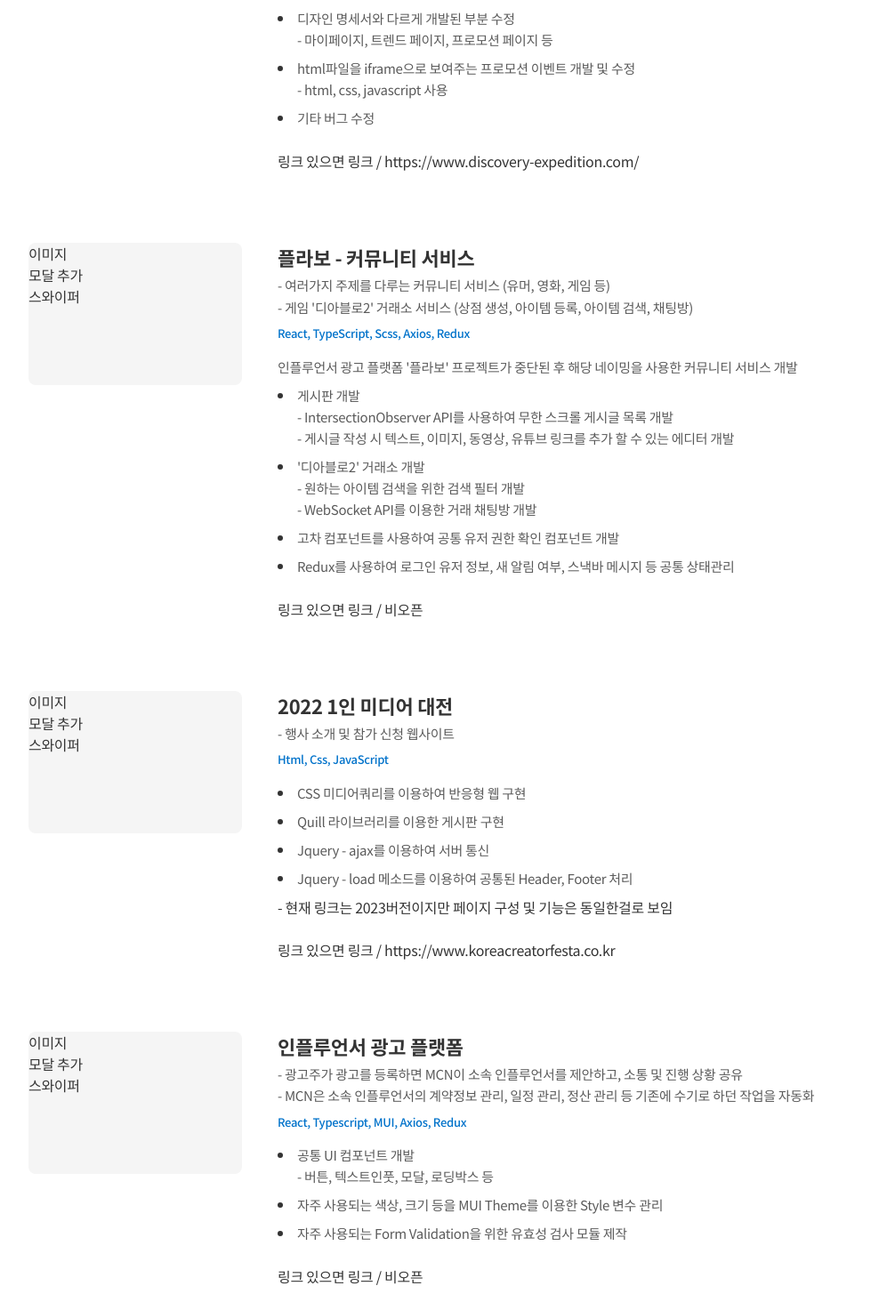
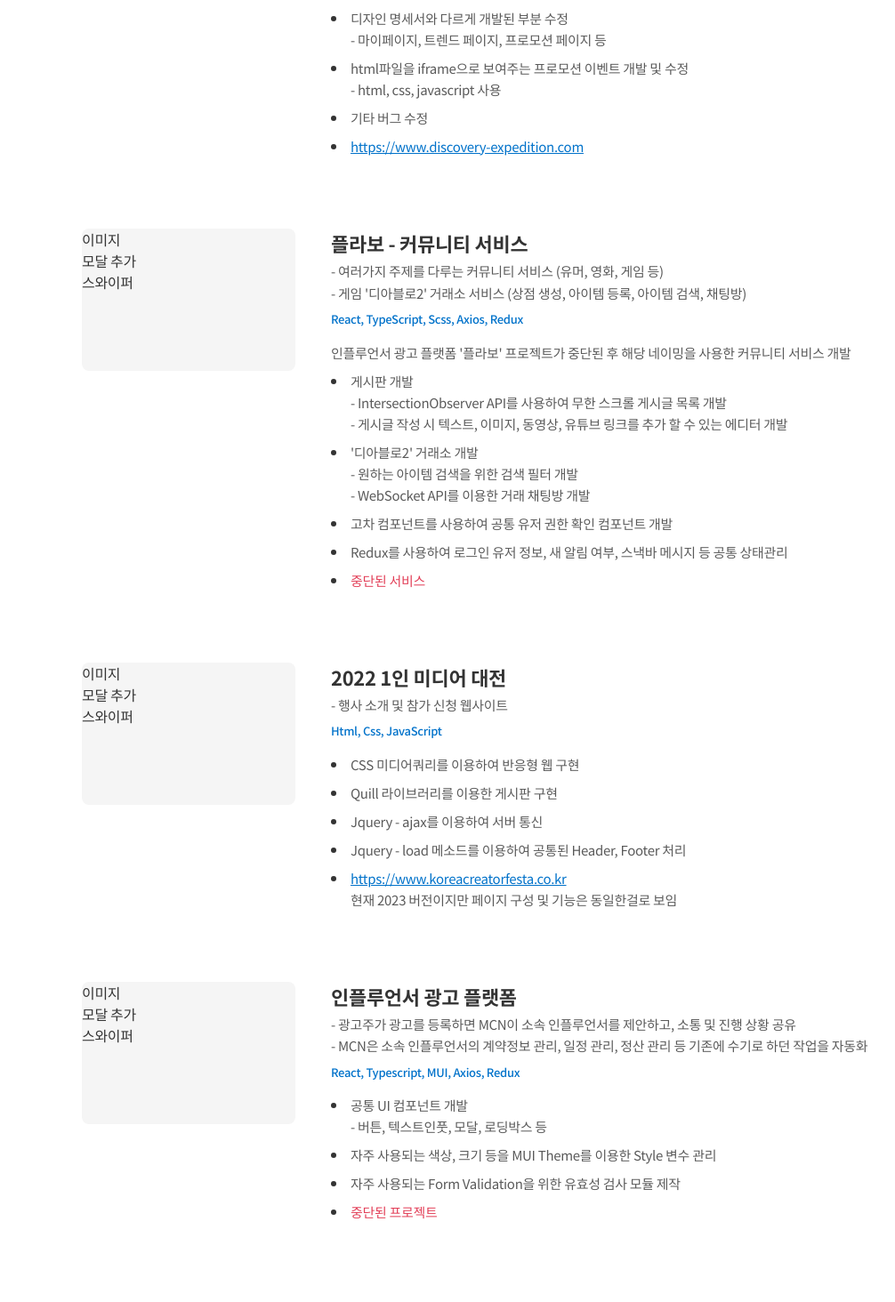
Before and after one commit to qpow1018/my-portfolio, a React (Create React App) app: page / in a window 1280 px wide. Shown: the part 1146-2610 px from the top of the page at 89% size, without its empty margins (68-1074 px from the left). Built offline with nearby package versions, Linux system fonts and the light colour scheme.

Commit message:
Feat: add Project links

```diff
--- a/src/components/Project/ProjectData/DiscoveryMall.tsx
+++ b/src/components/Project/ProjectData/DiscoveryMall.tsx
@@ -1,4 +1,5 @@
 import { Box } from '@mui/material';
+import theme from '@/style/theme';
 
 import ProjectDataContainer from './ProjectDataContainer';
 import ProjectText from './ProjectText';
@@ -11,7 +12,6 @@
         '- 의류 브랜드 \'디스커버리\'의 공식 온라인 쇼핑몰 리뉴얼 프로젝트',
       ]}
       skills={'Next.js, TypeScript, MUI, Axios'}
-      website='https://www.discovery-expedition.com/'
     >
       <Box sx={{ marginBottom: '8px' }}>
         <ProjectText type='dot'>
@@ -46,9 +46,24 @@
         </ProjectText>
       </Box>
 
+      <Box sx={{ marginBottom: '8px' }}>
+        <ProjectText type='dot'>
+          기타 버그 수정
+        </ProjectText>
+      </Box>
+
       <Box>
         <ProjectText type='dot'>
-          기타 버그 수정
+          <Box
+            component={'a'}
+            target='blank'
+            href='https://www.discovery-expedition.com'
+            sx={{
+              color: theme.color.primary,
+            }}
+          >
+            https://www.discovery-expedition.com
+          </Box>
         </ProjectText>
       </Box>
     </ProjectDataContainer>
--- a/src/components/Project/ProjectData/FlaboAdPlatform.tsx
+++ b/src/components/Project/ProjectData/FlaboAdPlatform.tsx
@@ -1,4 +1,5 @@
 import { Box } from '@mui/material';
+import theme from '@/style/theme';
 
 import ProjectDataContainer from './ProjectDataContainer';
 import ProjectText from './ProjectText';
@@ -12,7 +13,6 @@
         '- MCN은 소속 인플루언서의 계약정보 관리, 일정 관리, 정산 관리 등 기존에 수기로 하던 작업을 자동화',
       ]}
       skills={'React, Typescript, MUI, Axios, Redux'}
-      website='비오픈'
     >
       <Box sx={{ marginBottom: '8px' }}>
         <ProjectText type='dot'>
@@ -29,9 +29,20 @@
         </ProjectText>
       </Box>
 
-      <Box>
+      <Box sx={{ marginBottom: '8px' }}>
         <ProjectText type='dot'>
           자주 사용되는 Form Validation을 위한 유효성 검사 모듈 제작
+        </ProjectText>
+      </Box>
+
+      <Box>
+        <ProjectText
+          type='dot'
+          sx={{
+            color: theme.color.secondary
+          }}
+        >
+          중단된 프로젝트
         </ProjectText>
       </Box>
     </ProjectDataContainer>
--- a/src/components/Project/ProjectData/FlaboCommunity.tsx
+++ b/src/components/Project/ProjectData/FlaboCommunity.tsx
@@ -1,4 +1,5 @@
 import { Box } from '@mui/material';
+import theme from '@/style/theme';
 
 import ProjectDataContainer from './ProjectDataContainer';
 import ProjectText from './ProjectText';
@@ -12,7 +13,6 @@
         '- 게임 \'디아블로2\' 거래소 서비스 (상점 생성, 아이템 등록, 아이템 검색, 채팅방)',
       ]}
       skills={'React, TypeScript, Scss, Axios, Redux'}
-      website='비오픈'
     >
       <Box sx={{ marginBottom: '8px' }}>
         <ProjectText>
@@ -50,9 +50,20 @@
         </ProjectText>
       </Box>
 
-      <Box>
+      <Box sx={{ marginBottom: '8px' }}>
         <ProjectText type='dot'>
           Redux를 사용하여 로그인 유저 정보, 새 알림 여부, 스낵바 메시지 등 공통 상태관리
+        </ProjectText>
+      </Box>
+
+      <Box>
+        <ProjectText
+          type='dot'
+          sx={{
+            color: theme.color.secondary
+          }}
+        >
+          중단된 서비스
         </ProjectText>
       </Box>
     </ProjectDataContainer>
--- a/src/components/Project/ProjectData/MediaFestival.tsx
+++ b/src/components/Project/ProjectData/MediaFestival.tsx
@@ -1,4 +1,5 @@
 import { Box } from '@mui/material';
+import theme from '@/style/theme';
 
 import ProjectDataContainer from './ProjectDataContainer';
 import ProjectText from './ProjectText';
@@ -11,7 +12,6 @@
         '- 행사 소개 및 참가 신청 웹사이트',
       ]}
       skills={'Html, Css, JavaScript'}
-      website='https://www.koreacreatorfesta.co.kr'
     >
       <Box sx={{ marginBottom: '8px' }}>
         <ProjectText type='dot'>
@@ -37,8 +37,23 @@
         </ProjectText>
       </Box>
 
-      - 현재 링크는 2023버전이지만 페이지 구성 및 기능은 동일한걸로 보임
-
+      <Box>
+        <ProjectText type='dot'>
+          <Box
+            component={'a'}
+            target='blank'
+            href='https://www.koreacreatorfesta.co.kr'
+            sx={{
+              color: theme.color.primary
+            }}
+          >
+            https://www.koreacreatorfesta.co.kr
+          </Box>
+        </ProjectText>
+        <ProjectText type='indent'>
+          현재 2023 버전이지만 페이지 구성 및 기능은 동일한걸로 보임
+        </ProjectText>
+      </Box>
     </ProjectDataContainer>
   );
 }
--- a/src/components/Project/ProjectData/ProjectDataContainer.tsx
+++ b/src/components/Project/ProjectData/ProjectDataContainer.tsx
@@ -6,9 +6,6 @@
     title: string;
     description: string[];
     skills: string;
-
-    website?: string;
-
     children?: React.ReactNode;
   }
 ) {
@@ -44,17 +41,7 @@
           skills={props.skills}
         />
 
-        <Box
-          sx={{
-            marginBottom: '24px',
-          }}
-        >
-          { props.children }
-        </Box>
-
-        <Box>
-          링크 있으면 링크 / { props.website }
-        </Box>
+        { props.children }
       </Box>
     </Box>
   );
--- a/src/style/theme.ts
+++ b/src/style/theme.ts
@@ -16,7 +16,7 @@
     },
   },
   size: {
-    containerWidth: 1080,
+    containerWidth: 960,
   },
   common: {
     fontFamily: `'Noto Sans KR', sans-serif`,
```
